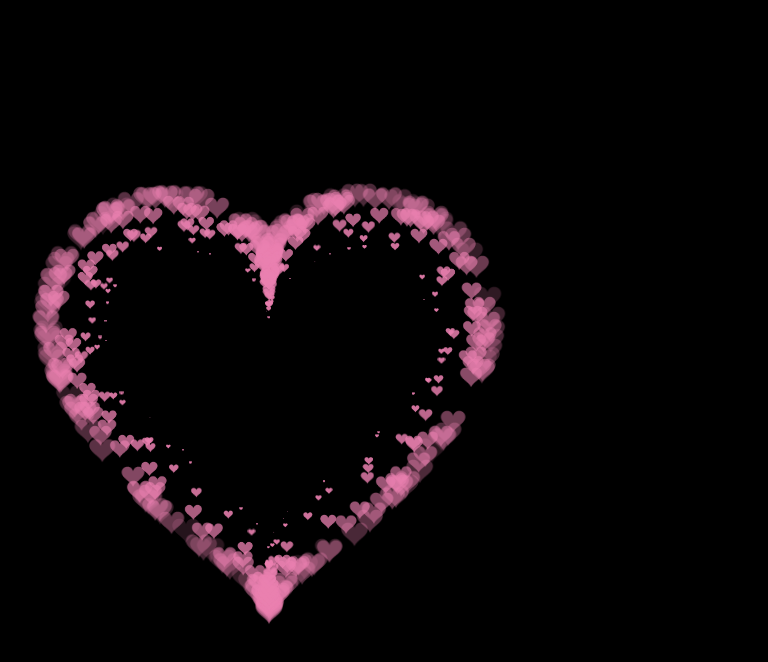
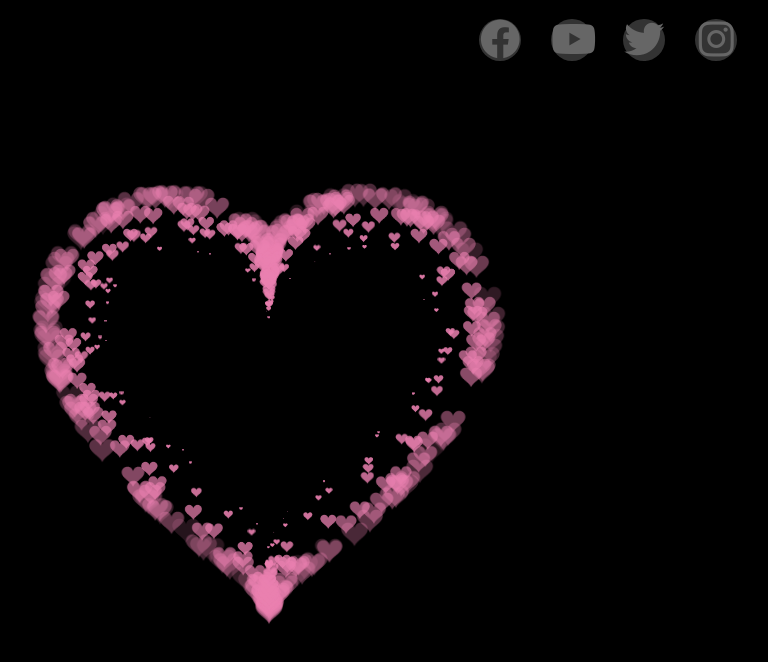
Before and after one commit to ngphuan2017/traitim, a plain HTML site: page index.html in a window 1280 px wide. Shown: the whole page, without its empty margins (371-1139 px from the left). Drawn offline with Linux system fonts and the light colour scheme.

Commit message:
finished

```diff
--- a/index.html
+++ b/index.html
@@ -4,7 +4,9 @@
 
  <HEAD>
 
-  <TITLE> New Document </TITLE>
+<link href="trai-tim-la-co-viet-nam-file-vector-cdr-6690.jpg" rel="shortcut icon" />
+
+  <TITLE>I love you</TITLE>
 
   <META NAME="Generator" CONTENT="EditPlus">
 
@@ -16,6 +18,8 @@
 
   <link href="style.css" rel="stylesheet" />
 
+  <link rel="stylesheet" href="https://cdnjs.cloudflare.com/ajax/libs/font-awesome/6.2.0/css/all.min.css">
+
  </HEAD>
 
 
@@ -23,6 +27,39 @@
 
   <canvas id="pinkboard"></canvas>
 
+  <div id="icon">
+    <ul class="social">
+      <li>
+        <a target="_blank" rel="noopener" href="https://www.facebook.com/11012001an/">
+          <i class="fa-brands fa-facebook"></i>
+        </a>
+        <!-- Ở đời, ai lại đi down code của người khác share về rồi xóa nguồn, điền tên mình vào.
+        Có làm thì mới có ăn, không làm thì ăn thôi đừng xóa nguồn.
+        //Cre code: copy Sinh Viên IT https://docs.google.com/.../1jv6PDssUzmvcxH.../mobilebasic
+        //Edit by Phú An
+        //Fb: https://www.facebook.com/11012001an/
+        //Update: 15/11/2022
+        Xin cảm ơn -->
+      </li>
+      <li>
+        <a target="_blank" rel="noopener" href="https://www.youtube.com/channel/UC7oaiP-3mAVxrEbNivGouxQ">
+          <i class="fa-brands fa-youtube"></i>
+        </a>
+        </li>
+      <li>
+        <a target="_blank" rel="noopener" href="https://twitter.com/AnPh78450950">
+          <i class="fa-brands fa-twitter"></i>
+        </a>
+
+      </li>
+      <li>
+        <a target="_blank" rel="noopener" href="https://www.instagram.com/an.np_it/">
+          <i class="fa-brands fa-instagram"></i>
+        </a>
+      </li>
+    </ul>
+  </div>
+
   <script src="javascript.js"></script>
 
  </BODY>
--- a/style.css
+++ b/style.css
@@ -19,3 +19,55 @@ html, body {
     height: 100%;
 
   }
+  #icon ul.social {
+    margin: 0;
+    padding: 0;
+    display: flex;
+    position: absolute;
+    top: 5%;
+    right: 1%;
+    transform: translate(-50%, -50%);
+}
+
+#icon ul.social li {
+    list-style: none;
+    margin: 0 15px;
+}
+
+#icon ul.social li a {
+    position: relative;
+    display: block;
+    width: 42px;
+    height: 42px;
+    text-align: center;
+    background: #333;
+    border-radius: 50%;
+    font-size: 40px;
+    color: #666;
+    transition: .5s;
+}
+
+#icon ul.social li a::before {
+    content: '';
+    position: absolute;
+    top: 0;
+    left: 0;
+    width: 100%;
+    height: 100%;
+    border-radius: 50%;
+    background: #ffee10;
+    transition: .5s;
+    transform: scale(.9);
+    z-index: -1;
+}
+
+#icon ul.social li a:hover::before{
+    transform: scale(1.1);
+    box-shadow: 0 0 15px #ffee10;
+}
+
+#icon ul.social li a:hover {
+    color: #ffee10;
+    box-shadow: 0 0 5px #ffee10;
+    text-shadow: 0 0 5px #ffee10;
+}
```
Also changed, not shown: trai-tim-la-co-viet-nam-file-vector-cdr-6690.jpg (added).
